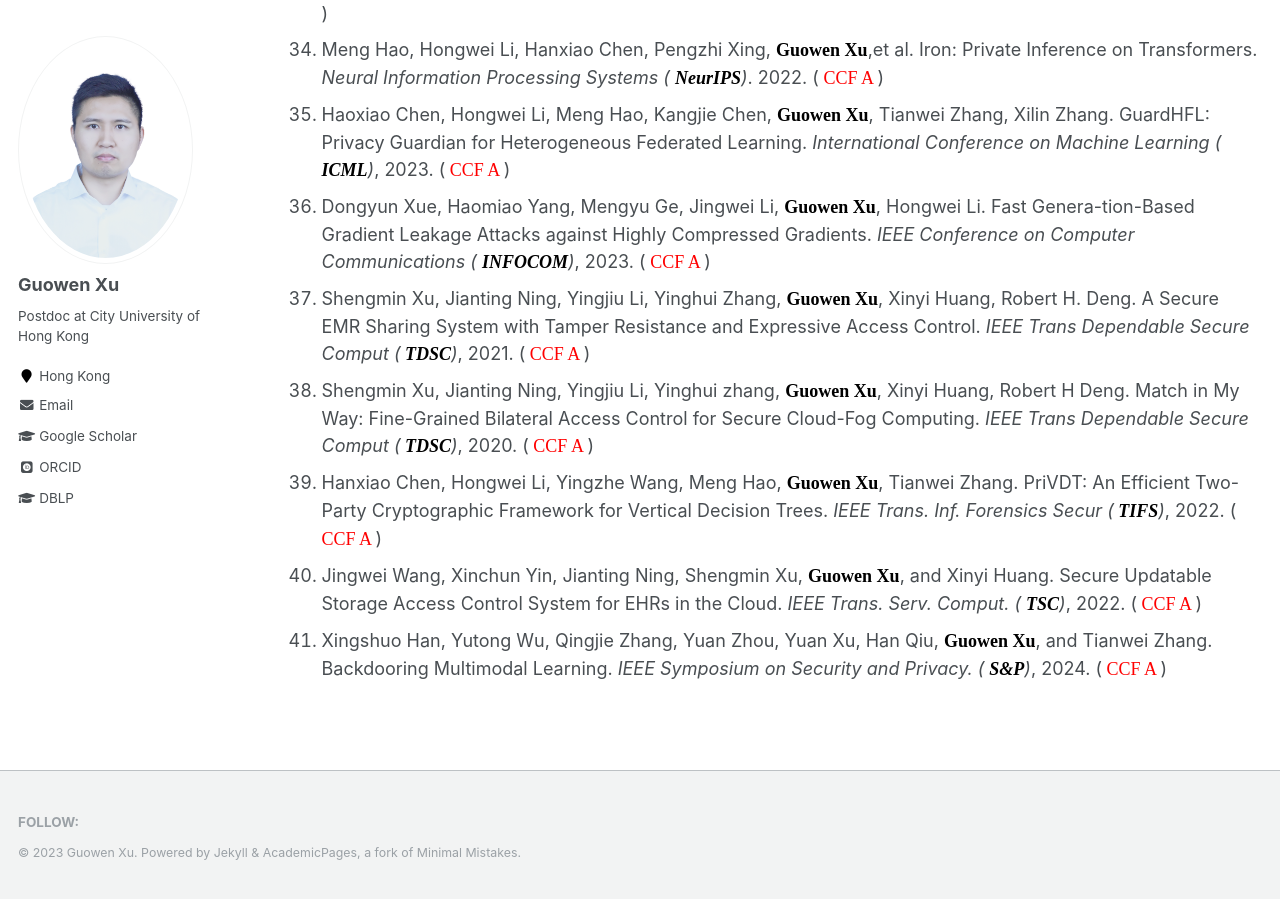
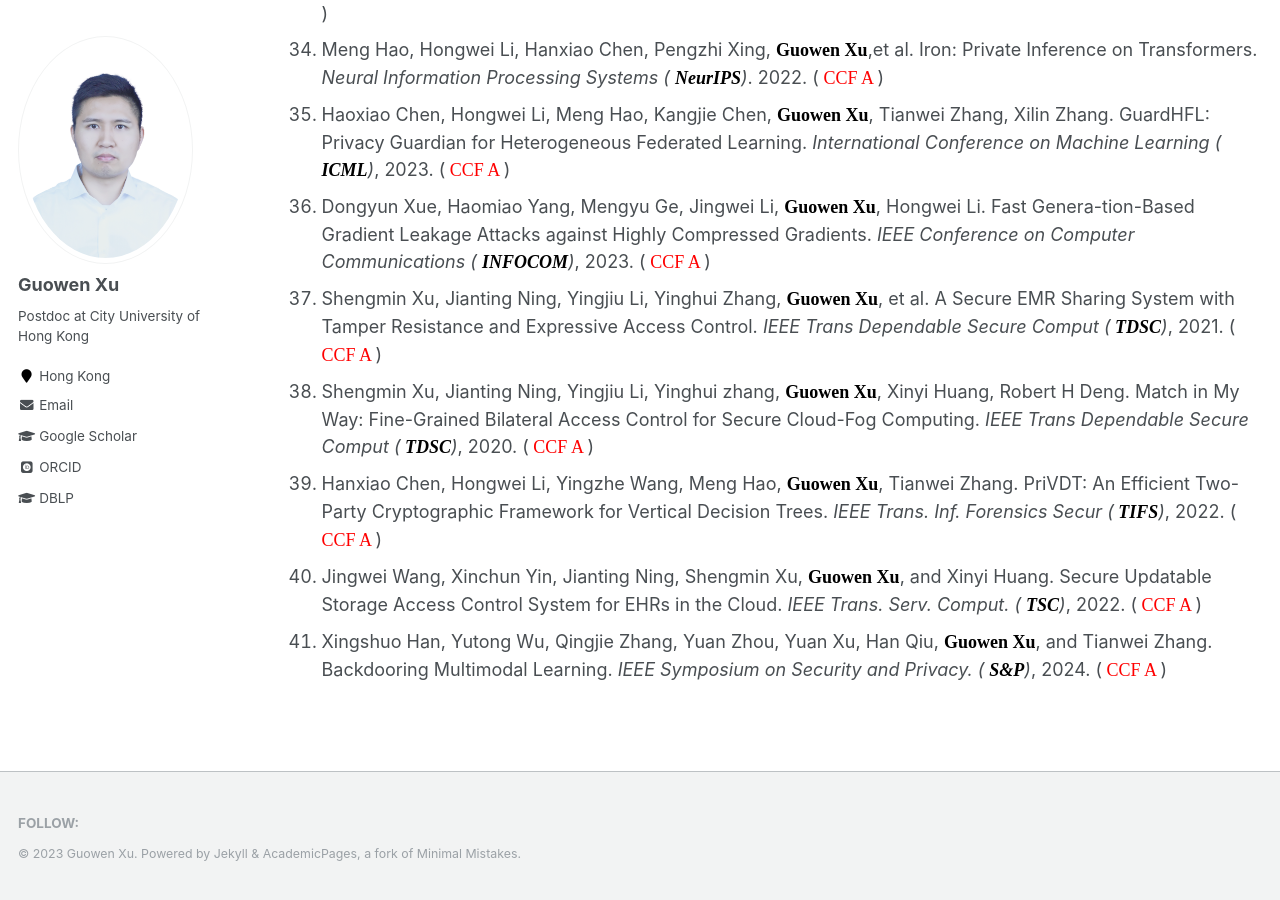
Before and after one commit to Guowen-xu/guowen-xu.github.io, a Jekyll site: the page built from _pages/publications.md, in a window 1280 px wide and 900 px high, scrolled down 2895 px. Built offline with Jekyll 4.4.1, drawn with Linux system fonts in a browser that asks for light colours; some web fonts are replaced.

Commit message:
Update publications.md

```diff
--- a/_pages/publications.md
+++ b/_pages/publications.md
@@ -51,7 +51,7 @@ You can find my articles on my [Google Scholar](https://scholar.google.com.hk/ci
 35. Meng Hao, Hongwei Li, Hanxiao Chen, Pengzhi Xing, **<font face="Times New Roman" color=black size=4> Guowen Xu</font>**,et al. Iron: Private Inference on Transformers.  *Neural Information Processing Systems ( **<font face="Times New Roman" color=black size=4> NeurIPS</font>**)*. 2022. (<font face="Times New Roman" color=red size=4>  CCF A </font>)
 36. Haoxiao Chen, Hongwei Li, Meng Hao, Kangjie Chen, **<font face="Times New Roman" color=black size=4> Guowen Xu</font>**, Tianwei Zhang, Xilin Zhang. GuardHFL: Privacy Guardian for Heterogeneous Federated Learning. *International Conference on Machine Learning ( **<font face="Times New Roman" color=black size=4> ICML</font>**)*, 2023. (<font face="Times New Roman" color=red size=4>  CCF A </font>)
 37. Dongyun Xue, Haomiao Yang, Mengyu Ge, Jingwei Li, **<font face="Times New Roman" color=black size=4> Guowen Xu</font>**, Hongwei Li. Fast Genera-tion-Based Gradient Leakage Attacks against Highly Compressed Gradients.  *IEEE Conference on Computer Communications ( **<font face="Times New Roman" color=black size=4> INFOCOM</font>**)*, 2023. (<font face="Times New Roman" color=red size=4>  CCF A </font>)
-38. Shengmin Xu, Jianting Ning, Yingjiu Li, Yinghui Zhang, **<font face="Times New Roman" color=black size=4> Guowen Xu</font>**, Xinyi Huang, Robert H. Deng. A Secure EMR Sharing System with Tamper Resistance and Expressive Access Control. *IEEE Trans Dependable Secure Comput (**<font face="Times New Roman" color=black size=4> TDSC</font>**)*, 2021. (<font face="Times New Roman" color=red size=4>  CCF A </font>)
+38. Shengmin Xu, Jianting Ning, Yingjiu Li, Yinghui Zhang, **<font face="Times New Roman" color=black size=4> Guowen Xu</font>**, et al. A Secure EMR Sharing System with Tamper Resistance and Expressive Access Control. *IEEE Trans Dependable Secure Comput (**<font face="Times New Roman" color=black size=4> TDSC</font>**)*, 2021. (<font face="Times New Roman" color=red size=4>  CCF A </font>)
 39. Shengmin Xu, Jianting Ning, Yingjiu Li, Yinghui zhang, **<font face="Times New Roman" color=black size=4> Guowen Xu</font>**, Xinyi Huang, Robert H Deng. Match in My Way: Fine-Grained Bilateral Access Control for Secure Cloud-Fog Computing. *IEEE Trans Dependable Secure Comput (**<font face="Times New Roman" color=black size=4> TDSC</font>**)*, 2020. (<font face="Times New Roman" color=red size=4>  CCF A </font>)
 40. Hanxiao Chen, Hongwei Li, Yingzhe Wang, Meng Hao,  **<font face="Times New Roman" color=black size=4> Guowen Xu</font>**, Tianwei Zhang. PriVDT: An Efficient Two-Party Cryptographic Framework for Vertical Decision Trees. *IEEE Trans. Inf. Forensics Secur (**<font face="Times New Roman" color=black size=4> TIFS</font>**)*, 2022. (<font face="Times New Roman" color=red size=4>  CCF A </font>)
 41. Jingwei Wang, Xinchun Yin, Jianting Ning, Shengmin Xu, **<font face="Times New Roman" color=black size=4> Guowen Xu</font>**, and Xinyi Huang. Secure Updatable Storage Access Control System for EHRs in the Cloud. *IEEE Trans. Serv. Comput. ( **<font face="Times New Roman" color=black size=4> TSC</font>**)*, 2022. (<font face="Times New Roman" color=red size=4>  CCF A </font>)
```
